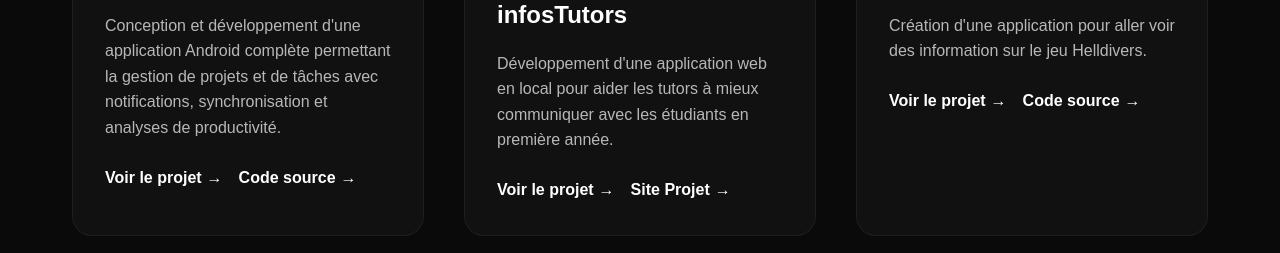
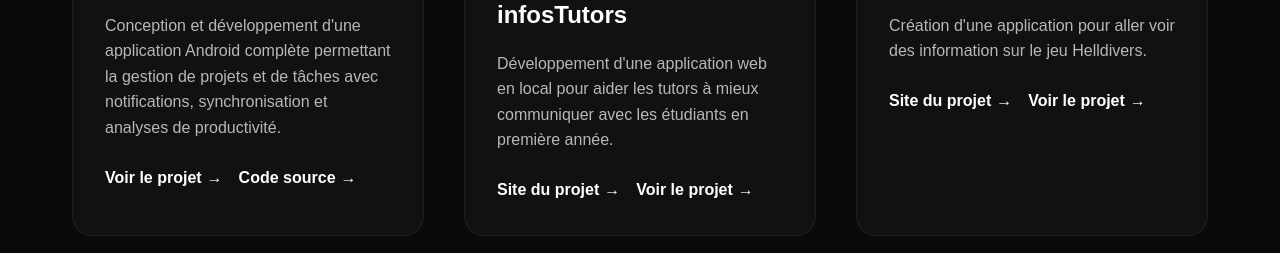
Before and after one commit to nicod1601/NVPortfolio-BUT1, a plain HTML site: page Competences/C1/index.html in a window 1280 px wide. Shown: the part 1774-2027 px from the top of the page. Drawn offline with Linux system fonts and the light colour scheme.

Commit message:
mise en page de la compétence 1

```diff
--- a/Competences/C1/index.html
+++ b/Competences/C1/index.html
@@ -107,8 +107,8 @@
                         <h3>Plateforme web infosTutors</h3>
                         <p>Développement d'une application web en local pour aider les tutors à mieux communiquer avec les étudiants en première année.</p>
                         <div class="project-links">
+                            <a href="#" class="project-link">Site du projet</a>
                             <a href="#" class="project-link">Voir le projet</a>
-                            <a href="#" class="project-link">Site Projet</a>
                         </div>
                     </div>
                 </div>
@@ -125,8 +125,8 @@
                         <h3>Application de wiki Helldivers</h3>
                         <p>Création d'une application pour aller voir des information sur le jeu Helldivers.</p>
                         <div class="project-links">
+                            <a href="#" class="project-link">Site du projet</a>
                             <a href="#" class="project-link">Voir le projet</a>
-                            <a href="#" class="project-link">Code source</a>
                         </div>
                     </div>
                 </div>
```
